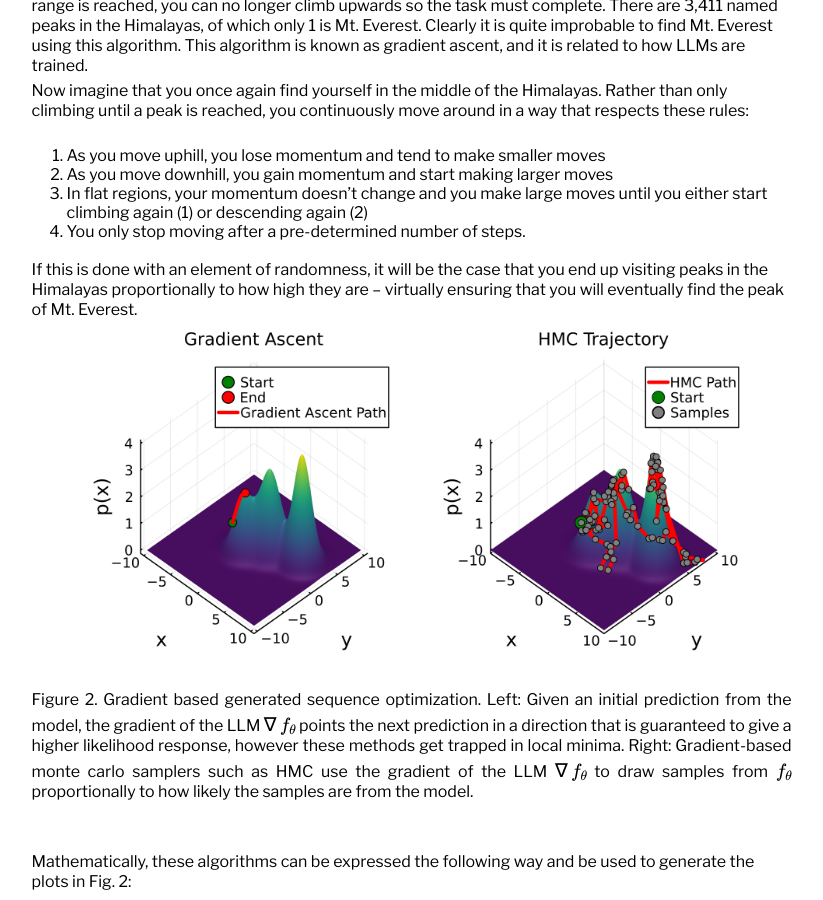
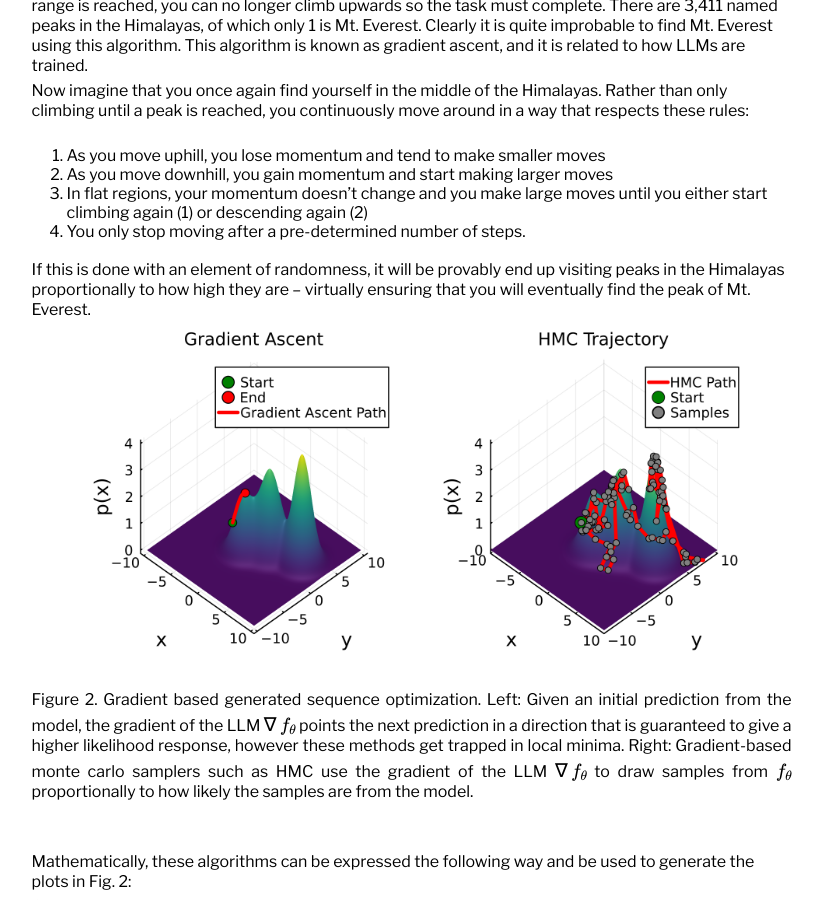
Before and after one commit to dan-sprague/dan-sprague.github.io, a Jekyll site: the page built from _posts/2025-02-02-llmthinking.markdown, in a window 1280 px wide and 900 px high, scrolled down 2263 px. Shown: the whole window, without its empty margins (221-1044 px from the left). Built offline with Jekyll 4.4.1, drawn with Linux system fonts in a browser that asks for light colours; formulas are drawn with MathJax 3.

Commit message:
fixed bug

```diff
--- a/_posts/2025-02-02-llmthinking.markdown
+++ b/_posts/2025-02-02-llmthinking.markdown
@@ -65,7 +65,7 @@ Now imagine that you once again find yourself in the middle of the Himalayas. Ra
 4. You only stop moving after a pre-determined number of steps.
 <br><br>
 
-If this is done with an element of randomness, it will be the case that you end up visiting peaks in the Himalayas proportionally to how high they are -- virtually ensuring that you will eventually find the peak of Mt. Everest.
+If this is done with an element of randomness, it will be provably end up visiting peaks in the Himalayas proportionally to how high they are -- virtually ensuring that you will eventually find the peak of Mt. Everest.
 
 ![Finding the best generated response](/assets/images/path_opt.png)
 <p align="justify">Figure 2. Gradient based generated sequence optimization. Left: Given an initial prediction from the model, the gradient of the LLM $\nabla f_\theta$ points the next prediction in a direction that is guaranteed to give a higher likelihood response, however these methods get trapped in local minima. Right: Gradient-based monte carlo samplers such as HMC use the gradient of the LLM $\nabla f_\theta$ to draw samples from $f_\theta$ proportionally to how likely the samples are from the model.</p>
```
